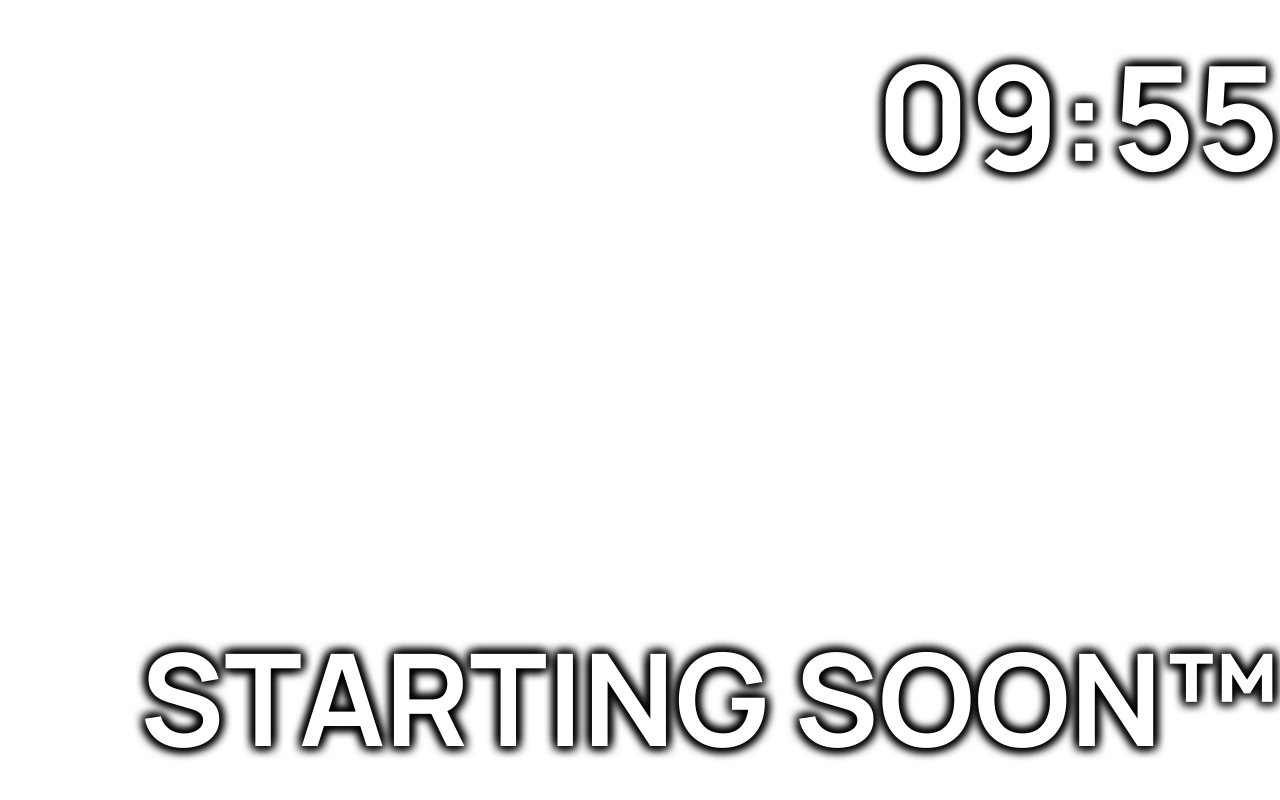
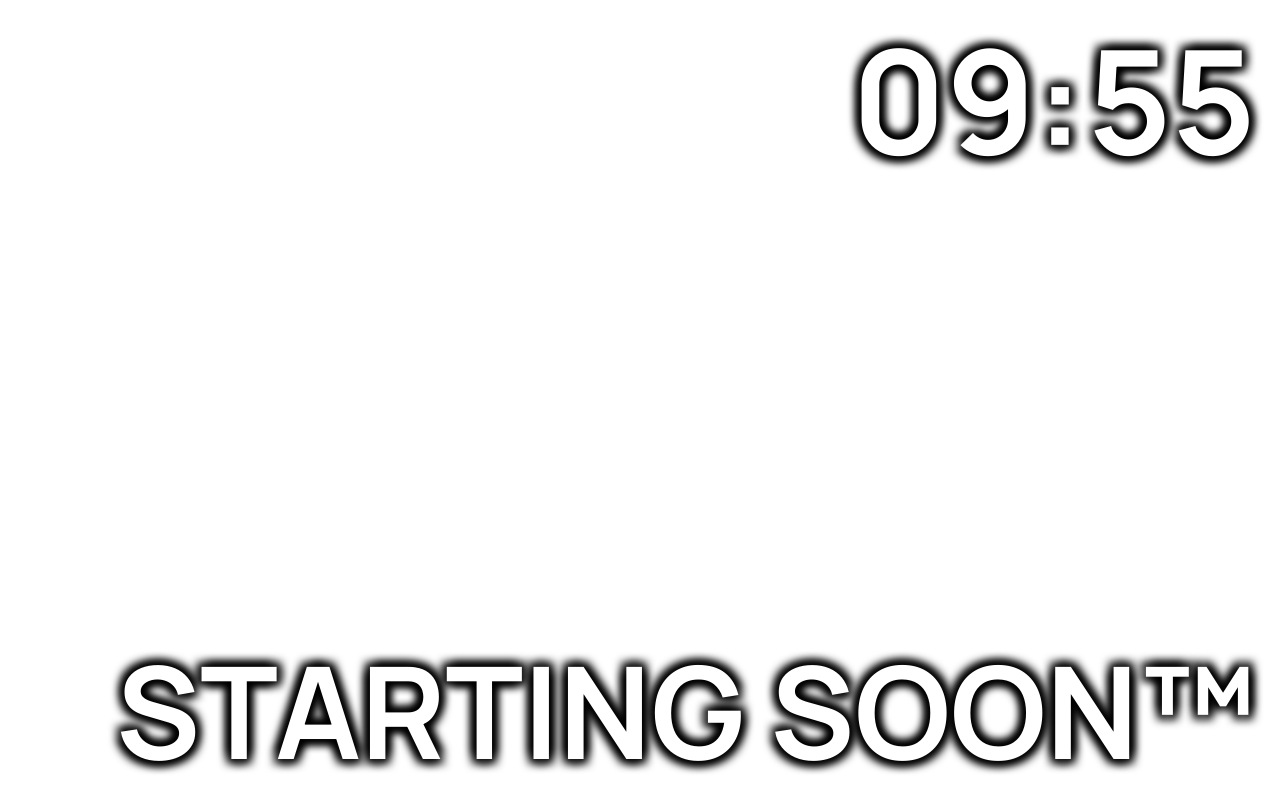
Before and after one commit to mercurialworld/intermission-overlay, a plain HTML site: page index.html in a window 1280 px wide. Drawn offline with nearby package versions, Linux system fonts and the light colour scheme.

Commit message:
fix: a bit of style changes

```diff
--- a/index.html
+++ b/index.html
@@ -6,6 +6,7 @@
     <style>
       @import url("https://fonts.googleapis.com/css2?family=Manrope:wght@200..800&display=swap");
     </style>
+    <link rel="stylesheet" href="normalizecss/normalize.css" />
     <link rel="stylesheet" href="style.css" />
   </head>
 
--- a/style.css
+++ b/style.css
@@ -10,15 +10,16 @@ body {
 
 .border-text {
   color: white;
-  text-shadow: 4px 4px 8px var(--outline-colour),
-    -4px 4px 8px var(--outline-colour), -4px -4px 8px var(--outline-colour),
-    4px -4px 8px var(--outline-colour);
+  text-shadow: 5px 5px 8px var(--outline-colour),
+    -5px 5px 8px var(--outline-colour), -5px -5px 8px var(--outline-colour),
+    5px -5px 8px var(--outline-colour);
 }
 
 #timer-wrapper,
 #setup-text {
   position: fixed;
   right: 0px;
+  padding-right: 1.5em;
 }
 
 #timer-wrapper {
```
